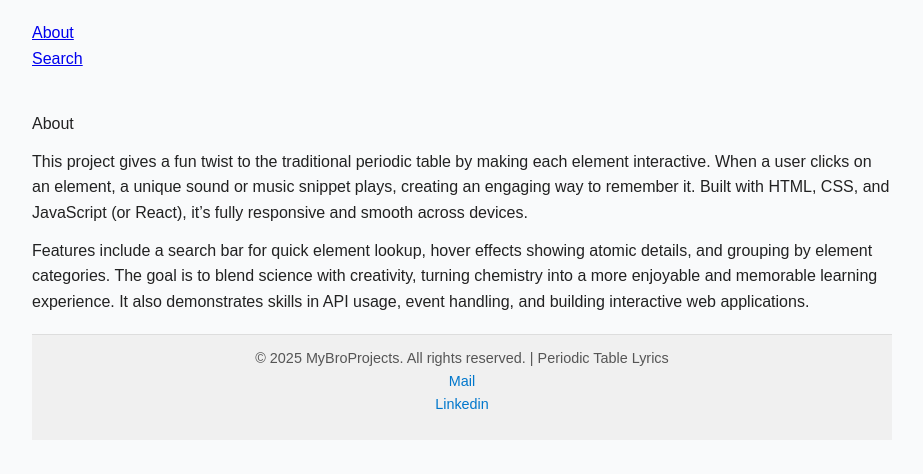
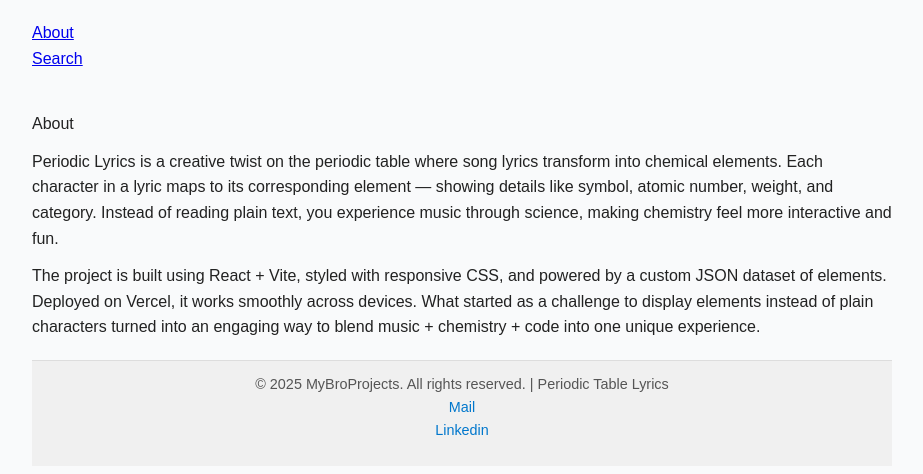
Before and after one commit to Jatin-2075/periodic_lyrics, a React (Vite) app: page / in a window 1280 px wide. Shown: the top 474 px of the page, without its empty margins (178-1101 px from the left). Built offline with nearby package versions, Linux system fonts and the light colour scheme.

Commit message:
a very slliy bug was messing

```diff
--- a/src/assets/components/function/About_project.jsx
+++ b/src/assets/components/function/About_project.jsx
@@ -5,8 +5,8 @@ const About = () => {
     return(
         <div className="div_app">
             <p>About</p>
-            <p>This project gives a fun twist to the traditional periodic table by making each element interactive. When a user clicks on an element, a unique sound or music snippet plays, creating an engaging way to remember it. Built with HTML, CSS, and JavaScript (or React), it’s fully responsive and smooth across devices.</p>
-            <p> Features include a search bar for quick element lookup, hover effects showing atomic details, and grouping by element categories. The goal is to blend science with creativity, turning chemistry into a more enjoyable and memorable learning experience. It also demonstrates skills in API usage, event handling, and building interactive web applications.</p>
+            <p>Periodic Lyrics is a creative twist on the periodic table where song lyrics transform into chemical elements. Each character in a lyric maps to its corresponding element — showing details like symbol, atomic number, weight, and category. Instead of reading plain text, you experience music through science, making chemistry feel more interactive and fun.</p>
+            <p>The project is built using React + Vite, styled with responsive CSS, and powered by a custom JSON dataset of elements. Deployed on Vercel, it works smoothly across devices. What started as a challenge to display elements instead of plain characters turned into an engaging way to blend music + chemistry + code into one unique experience.</p>
             <div>
                 <div>
                     <Bottom/>
```
